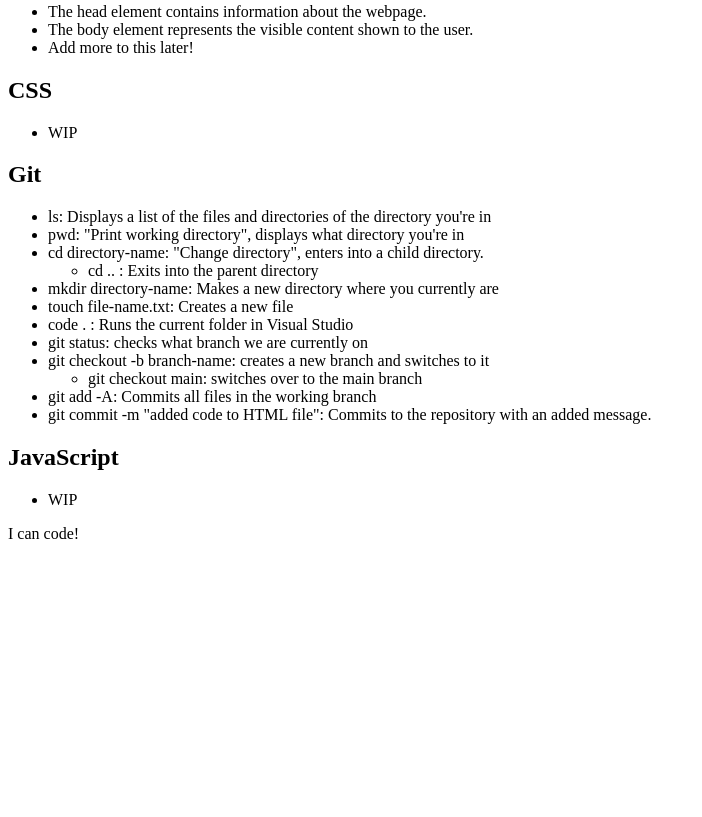
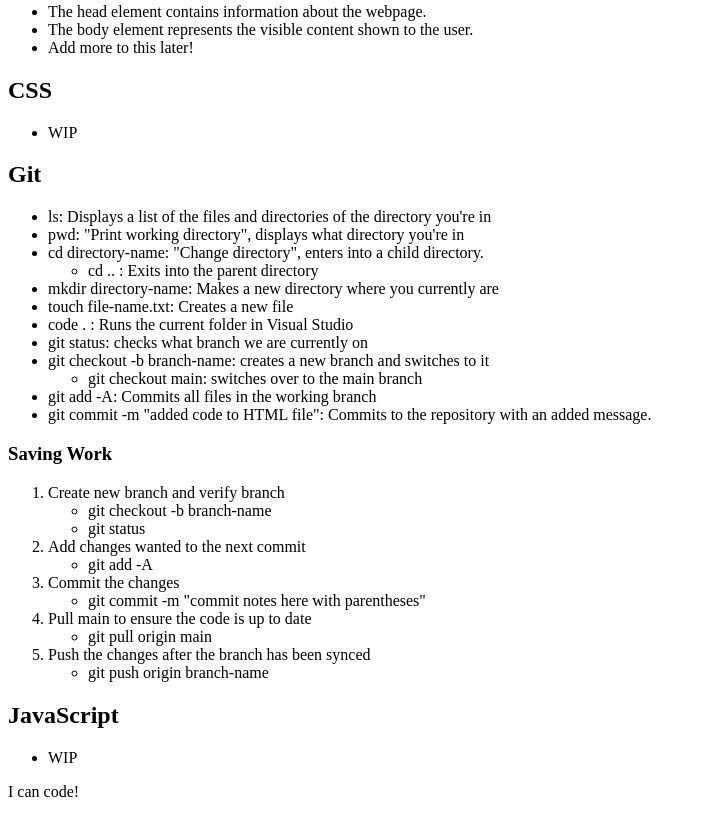
Before and after one commit to Achurale/prework-study-guide, a plain HTML site: page index.html in a window 1280 px wide. Shown: the part 924-1741 px from the top of the page, without its empty margins (0-702 px from the left). Before the commit the page ends 1483 px from the top, so only its background shows below. Drawn offline with Linux system fonts and the light colour scheme.

Commit message:
added how to save work

```diff
--- a/index.html
+++ b/index.html
@@ -54,6 +54,29 @@
           <li>git commit -m "added code to HTML file": Commits to the repository with an added message.</li>
         </ul>
 
+        <h3>Saving Work</h3>
+          <ol>
+            <li>Create new branch and verify branch</li>
+              <ul>
+                <li>git checkout -b branch-name</li>
+                <li>git status</li>
+              </ul>
+            <li>Add changes wanted to the next commit</li>
+              <ul>
+                <li>git add -A</li>
+              </ul>
+            <li>Commit the changes</li>
+              <ul>
+                <li>git commit -m "commit notes here with parentheses"</li>
+              </ul>
+            <li>Pull main to ensure the code is up to date</li>
+              <ul>
+                <li>git pull origin main</li>
+              </ul>
+            <li>Push the changes after the branch has been synced</li>
+              <ul>
+                <li>git push origin branch-name</li>
+              </ul>
       </section>
 
       <section class="card" id="javascript-section">
```
